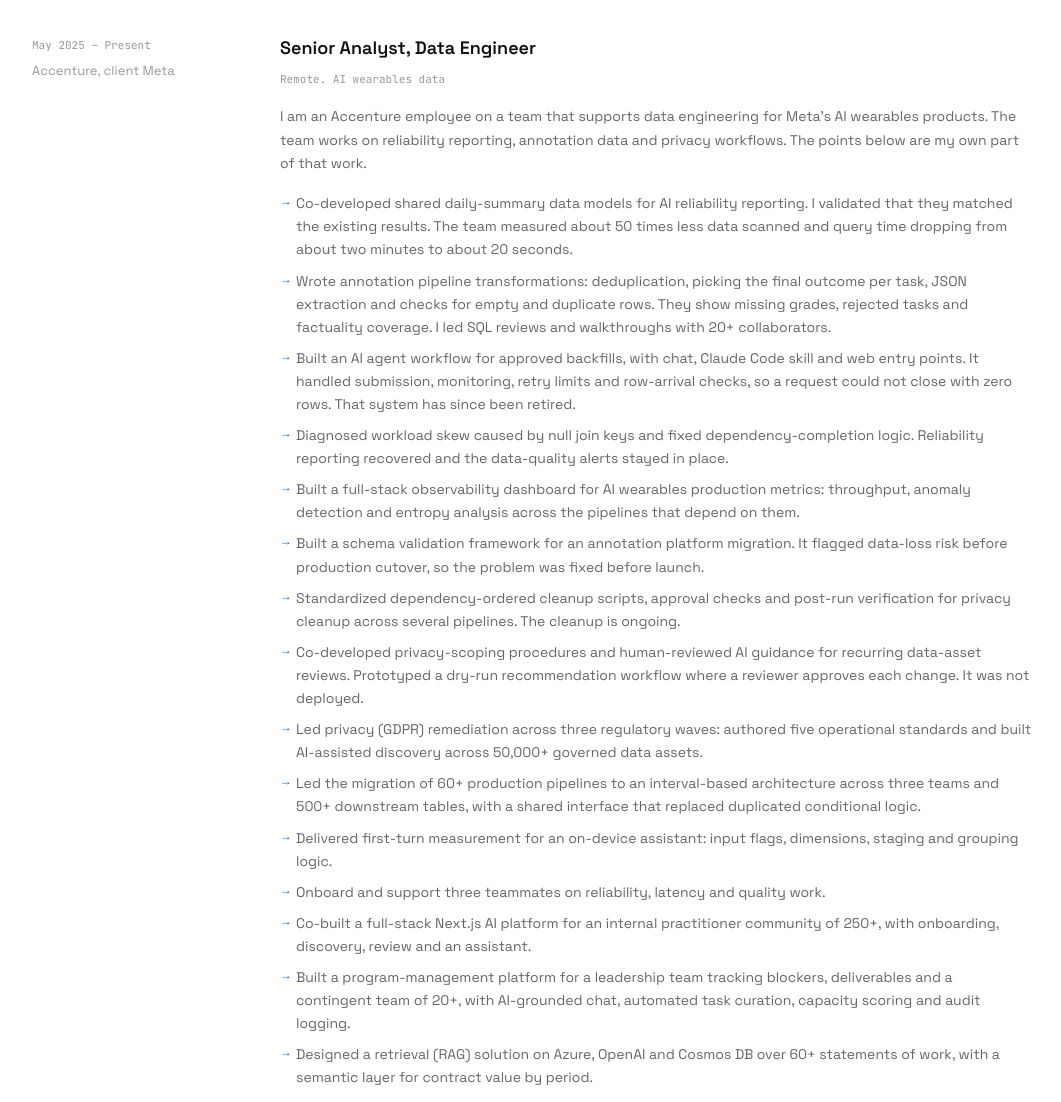
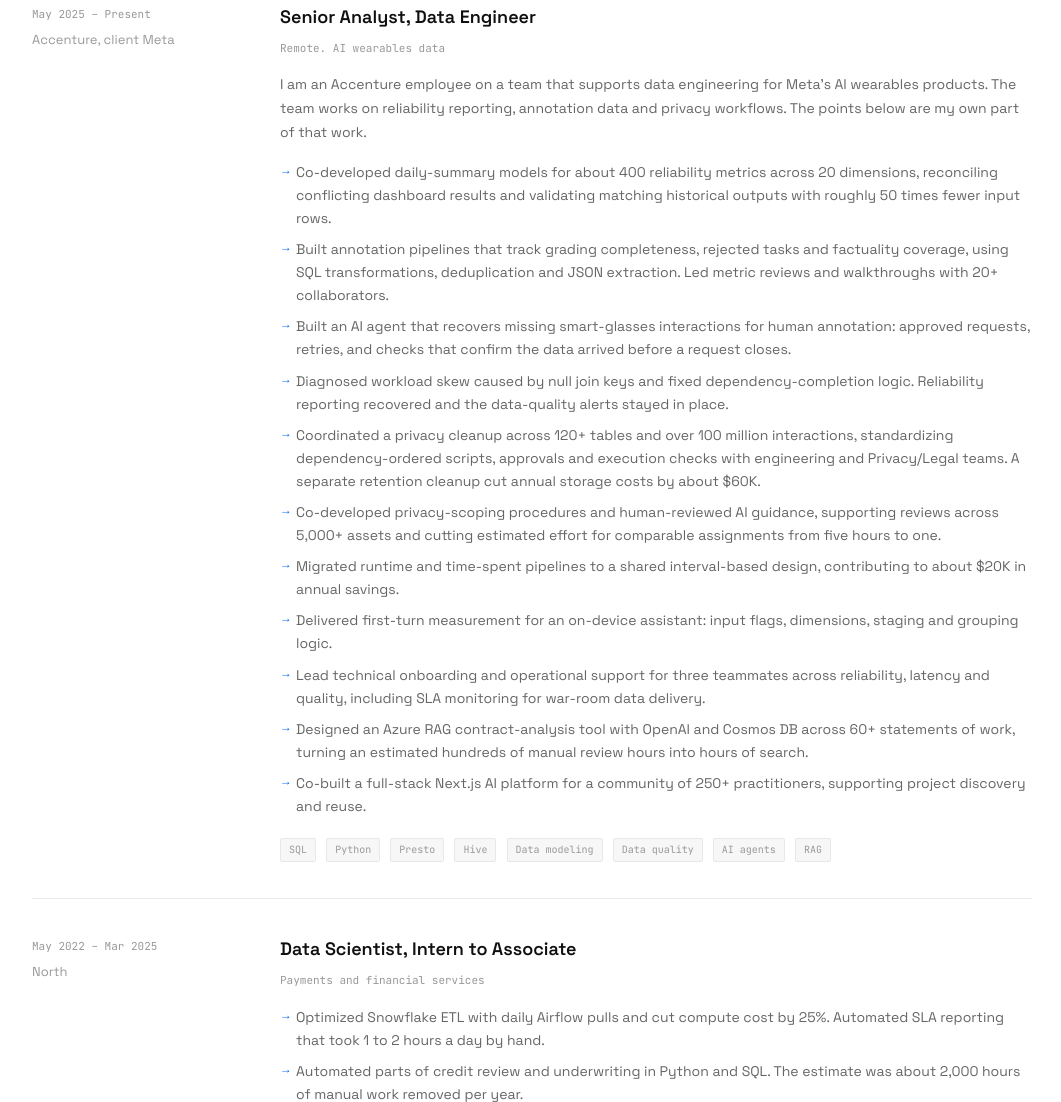
Before and after one commit to b-lesk/b-lesk.github.io, a plain HTML site: page index.html in a window 1280 px wide. Shown: the part 1108-2210 px from the top of the page, without its empty margins (108-1169 px from the left). Drawn offline with Linux system fonts and the light colour scheme.

Commit message:
Match the 10 Nov Meta DE resume: intro and Accenture bullets from it (400 metrics/20 dims, 120+ tables/100M interactions, ~$60K retention, 5,000+ assets 5h->1h, ~$20K interval savings, war-room SLA); drop July-resume items not on it; keep skew fix and first-turn measurement

```diff
--- a/index.html
+++ b/index.html
@@ -4,7 +4,7 @@
   <meta charset="UTF-8" />
   <meta name="viewport" content="width=device-width, initial-scale=1.0" />
   <title>Benjamin Lesko, Data Engineer</title>
-  <meta name="description" content="Benjamin Lesko, data engineer in New Orleans. 4+ years building pipelines, AI systems, observability and data-quality tooling. Builder of SipTrack." />
+  <meta name="description" content="Benjamin Lesko, data engineer and technical lead in New Orleans. 4+ years: SQL and Python pipelines, AI agents, Azure RAG and privacy automation. Builder of SipTrack." />
   <link rel="preconnect" href="https://fonts.googleapis.com" />
   <link href="https://fonts.googleapis.com/css2?family=Space+Grotesk:wght@400;500;600;700&family=JetBrains+Mono:wght@400;500&display=swap" rel="stylesheet" />
   <style>
@@ -414,10 +414,10 @@
     </h1>
 
     <p class="hero-sub">
-      4+ years building data pipelines, AI systems and the checks that keep them correct.
-      As a Senior Analyst, Data Engineer at Accenture, supporting Meta's AI wearables work, I build
-      SQL and Python pipelines, observability and data-quality tooling, privacy (GDPR) workflows and LLM agents.
-      On my own time I built and run SipTrack, a live iPhone app, end to end. Based in New Orleans.
+      Data engineer and technical lead with 4+ years across AI wearables and financial services,
+      currently at Accenture supporting Meta. I build SQL and Python pipelines, AI agents,
+      Azure RAG applications and privacy automation. On my own time I built and run SipTrack,
+      a live iPhone app. Based in New Orleans.
     </p>
 
     <div class="hero-actions">
@@ -470,21 +470,17 @@
             The points below are my own part of that work.
           </p>
           <ul class="exp-bullets">
-            <li>Co-developed shared daily-summary data models for AI reliability reporting. I validated that they matched the existing results. The team measured about 50 times less data scanned and query time dropping from about two minutes to about 20 seconds.</li>
-            <li>Wrote annotation pipeline transformations: deduplication, picking the final outcome per task, JSON extraction and checks for empty and duplicate rows. They show missing grades, rejected tasks and factuality coverage. I led SQL reviews and walkthroughs with 20+ collaborators.</li>
-            <li>Built an AI agent workflow for approved backfills, with chat, Claude Code skill and web entry points. It handled submission, monitoring, retry limits and row-arrival checks, so a request could not close with zero rows. That system has since been retired.</li>
+            <li>Co-developed daily-summary models for about 400 reliability metrics across 20 dimensions, reconciling conflicting dashboard results and validating matching historical outputs with roughly 50 times fewer input rows.</li>
+            <li>Built annotation pipelines that track grading completeness, rejected tasks and factuality coverage, using SQL transformations, deduplication and JSON extraction. Led metric reviews and walkthroughs with 20+ collaborators.</li>
+            <li>Built an AI agent that recovers missing smart-glasses interactions for human annotation: approved requests, retries, and checks that confirm the data arrived before a request closes.</li>
             <li>Diagnosed workload skew caused by null join keys and fixed dependency-completion logic. Reliability reporting recovered and the data-quality alerts stayed in place.</li>
-            <li>Built a full-stack observability dashboard for AI wearables production metrics: throughput, anomaly detection and entropy analysis across the pipelines that depend on them.</li>
-            <li>Built a schema validation framework for an annotation platform migration. It flagged data-loss risk before production cutover, so the problem was fixed before launch.</li>
-            <li>Standardized dependency-ordered cleanup scripts, approval checks and post-run verification for privacy cleanup across several pipelines. The cleanup is ongoing.</li>
-            <li>Co-developed privacy-scoping procedures and human-reviewed AI guidance for recurring data-asset reviews. Prototyped a dry-run recommendation workflow where a reviewer approves each change. It was not deployed.</li>
-            <li>Led privacy (GDPR) remediation across three regulatory waves: authored five operational standards and built AI-assisted discovery across 50,000+ governed data assets.</li>
-            <li>Led the migration of 60+ production pipelines to an interval-based architecture across three teams and 500+ downstream tables, with a shared interface that replaced duplicated conditional logic.</li>
+            <li>Coordinated a privacy cleanup across 120+ tables and over 100 million interactions, standardizing dependency-ordered scripts, approvals and execution checks with engineering and Privacy/Legal teams. A separate retention cleanup cut annual storage costs by about $60K.</li>
+            <li>Co-developed privacy-scoping procedures and human-reviewed AI guidance, supporting reviews across 5,000+ assets and cutting estimated effort for comparable assignments from five hours to one.</li>
+            <li>Migrated runtime and time-spent pipelines to a shared interval-based design, contributing to about $20K in annual savings.</li>
             <li>Delivered first-turn measurement for an on-device assistant: input flags, dimensions, staging and grouping logic.</li>
-            <li>Onboard and support three teammates on reliability, latency and quality work.</li>
-            <li>Co-built a full-stack Next.js AI platform for an internal practitioner community of 250+, with onboarding, discovery, review and an assistant.</li>
-            <li>Built a program-management platform for a leadership team tracking blockers, deliverables and a contingent team of 20+, with AI-grounded chat, automated task curation, capacity scoring and audit logging.</li>
-            <li>Designed a retrieval (RAG) solution on Azure, OpenAI and Cosmos DB over 60+ statements of work, with a semantic layer for contract value by period.</li>
+            <li>Lead technical onboarding and operational support for three teammates across reliability, latency and quality, including SLA monitoring for war-room data delivery.</li>
+            <li>Designed an Azure RAG contract-analysis tool with OpenAI and Cosmos DB across 60+ statements of work, turning an estimated hundreds of manual review hours into hours of search.</li>
+            <li>Co-built a full-stack Next.js AI platform for a community of 250+ practitioners, supporting project discovery and reuse.</li>
           </ul>
           <div class="tags">
             <span class="exp-tag">SQL</span>
@@ -640,8 +636,6 @@
           <li>ETL and ELT pipelines</li>
           <li>Data quality checks</li>
           <li>Backfills and SLA monitoring</li>
-          <li>Observability and anomaly detection</li>
-          <li>Data governance: GDPR, lineage, metadata</li>
           <li>A/B testing</li>
           <li>Sigma and Power BI</li>
         </ul>
@@ -661,7 +655,6 @@
         <ul class="skill-list">
           <li>RAG and vector databases</li>
           <li>AI agents and Claude Code</li>
-          <li>Agentic workflows and MCP</li>
           <li>OpenAI, Gemini, Claude</li>
           <li>Azure and Cosmos DB</li>
           <li>Local models with Ollama</li>
```
